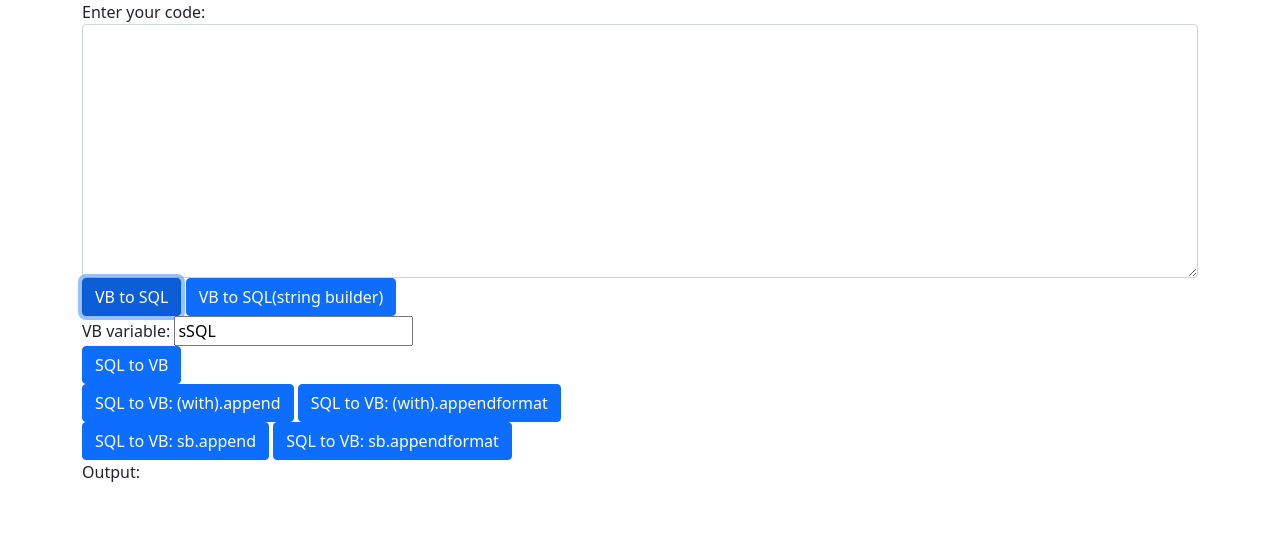
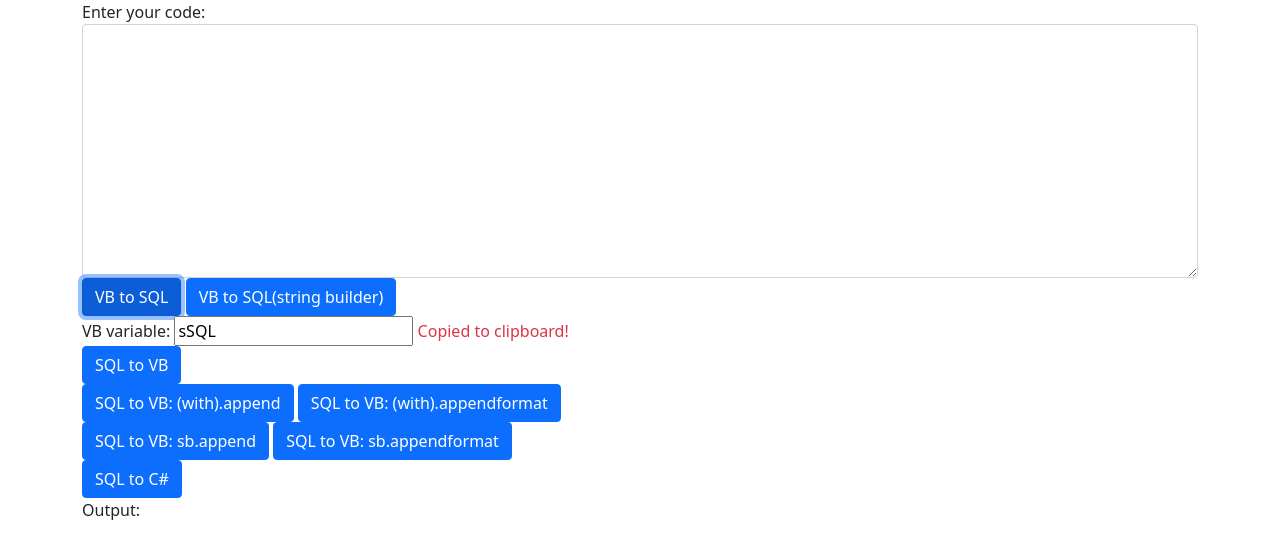
Before and after one commit to JerrayChen/SQL-tool, a plain HTML site: page index.html in a window 1280 px wide. Both pictures are taken after a click on the button "VB to SQL". Drawn offline with nearby package versions, Linux system fonts and the light colour scheme.

Commit message:
Update index.html
add cs button and copy to clipboard feature

```diff
--- a/index.html
+++ b/index.html
@@ -24,6 +24,7 @@
                 return arr.replace(/^"/g, "").replace(/"$/g, "")
             }).join("\r\n");
             document.getElementById("output").innerHTML = output;
+            copyToClipboard()
         }
         function onSubmit2() {
             let input = document.getElementById("input").value;
@@ -40,6 +41,7 @@
                 return arr.replace(/^"/g, "").replace(/"$/g, "").replace(/&\s*/g, "")
             }).join("\r\n");
             document.getElementById("output").innerHTML = output;
+            copyToClipboard()
         }
         onSubmitSB = () => {
             let input = document.getElementById("input").value;
@@ -57,6 +59,7 @@
                 return arr.replace(/^"/g, "").replace(/"$/g, "").replace(/&\s*/g, "")
             }).join("\r\n");
             document.getElementById("output").innerHTML = output;
+            copyToClipboard()
         }
         function toVB() {
             let input = document.getElementById("input").value;
@@ -69,6 +72,20 @@
                 return `${variable} = "${line} "`
             }).join("\r\n")
             document.getElementById("output").innerHTML = output;
+            copyToClipboard()
+        }
+        function toCS() {
+            let input = document.getElementById("input").value;
+            let variable = document.getElementById("variable").value;
+            let output = input.split(/\r\n|\r|\n/g).map((line, ind) => {
+                console.log(line);
+                if (ind) {
+                    return `${variable} += "${line} ";`
+                }
+                return `${variable} = "${line} ";`
+            }).join("\r\n")
+            document.getElementById("output").innerHTML = output;
+            copyToClipboard()
         }
         function toVBSB(isWith, isFormat) {
             let input = document.getElementById("input").value;
@@ -81,6 +98,14 @@
                 return `${isWith ? "" : variable}.${isFormat ? "AppendFormat" : "Append"}(" ${line} ")`
             }).join("\r\n")
             document.getElementById("output").innerHTML = output;
+            copyToClipboard()
+        }
+        function copyToClipboard(){
+            let output = document.getElementById("output")
+            let feedback = document.getElementById("feedback")
+            navigator.clipboard.writeText(output.innerHTML);
+            feedback.innerHTML = 'Copied to clipboard!'
+            setInterval(() => { feedback.innerHTML = "" }, 3 * 1000)
         }
     </script>
 </head>
@@ -99,6 +124,7 @@
             <div class="form-group">
                 <label>VB variable:</label>
                 <input id="variable" value="sSQL">
+                <span class="text-danger" id="feedback"></span>
             </div>
             <div>
                 <button type="button" class="btn btn-primary" onclick="toVB()">SQL to VB</button>
@@ -115,6 +141,9 @@
                 <button type="button" class="btn btn-primary" onclick="toVBSB(false,true)">SQL to VB:
                     sb.appendformat</button>
             </div>
+            <div>
+                <button type="button" class="btn btn-primary" onclick="toCS()">SQL to C#</button>
+            </div>
         </form>
         <label>Output:</label>
         <p style="white-space: pre-wrap;" id="output"></p>
```
